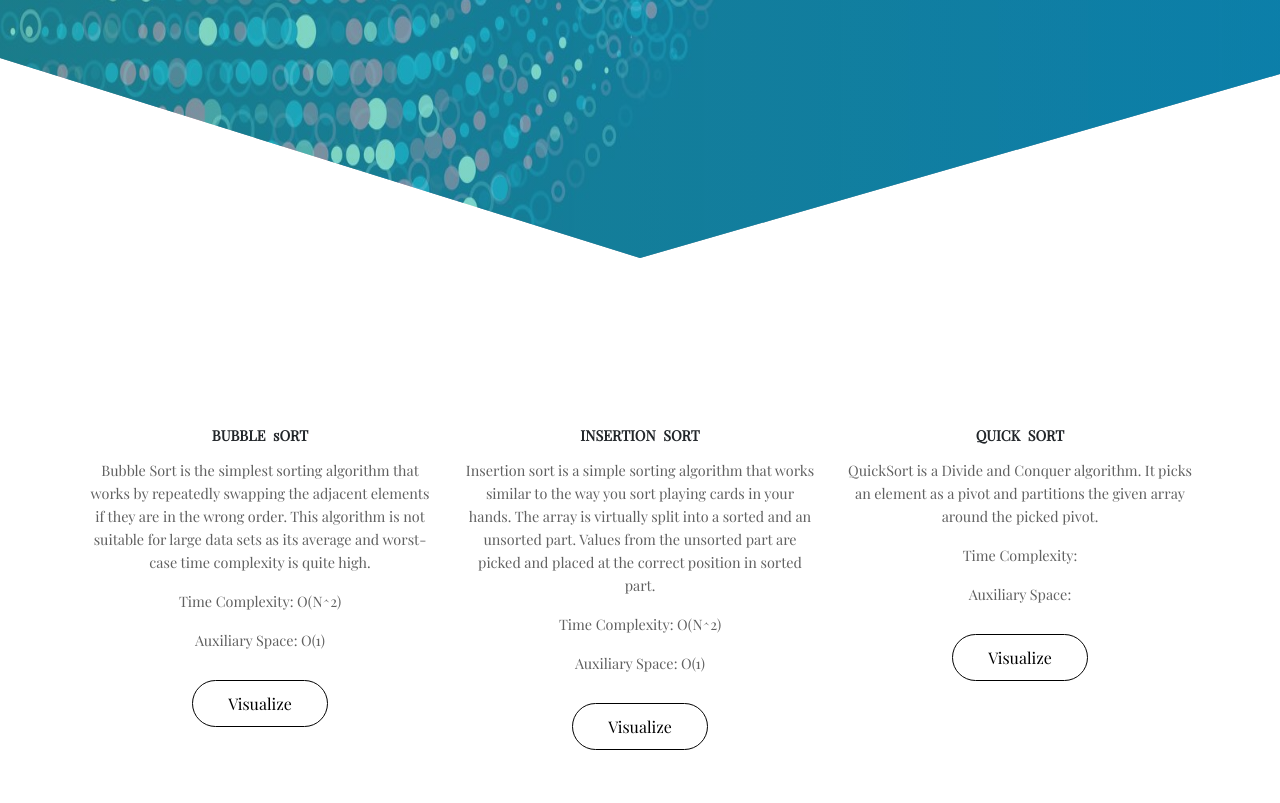
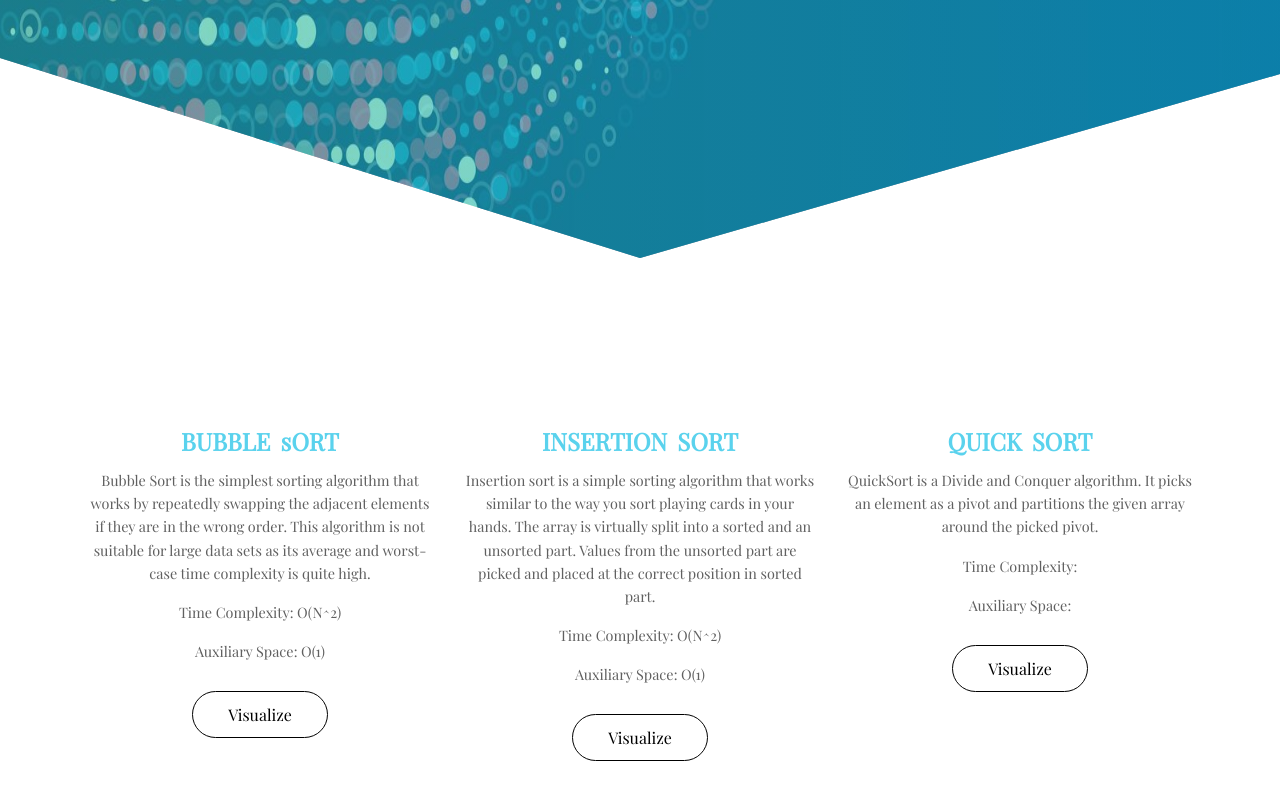
Before and after one commit to BhumiChaudhary04/Sorting-Visualizer-Website, a plain HTML site: page index.html in a window 1280 px wide. Shown: the part 542-1345 px from the top of the page. Drawn offline with nearby package versions, Linux system fonts and the light colour scheme.

Commit message:
Update style.css

```diff
--- a/css/style.css
+++ b/css/style.css
@@ -18,12 +18,12 @@
  }
 
  .extra-div h2{
-    font-size: 0.9rem;
+    font-size: 1.5rem;
     margin: 20px 0 15px 0;
     font-weight: bold;
     line-height: 1.1;
     word-spacing: 4px;
-
+    color:#5ad2ed;
  }
 
 
```
